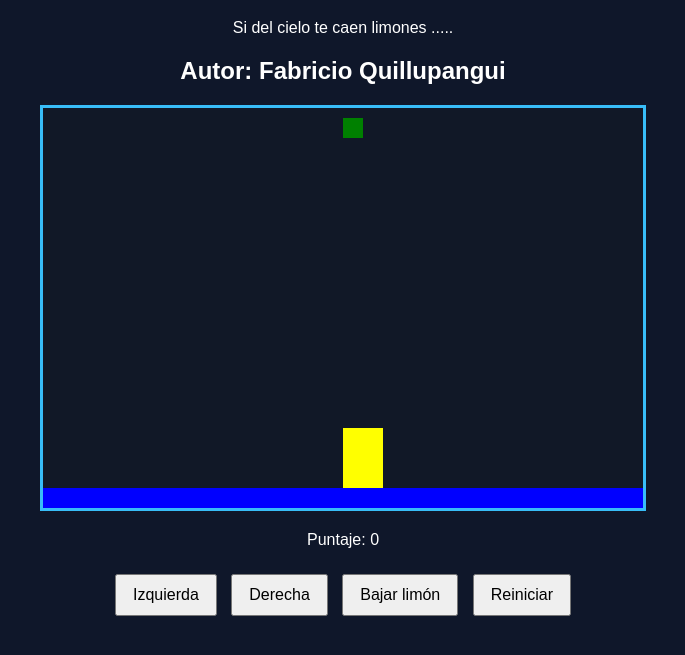
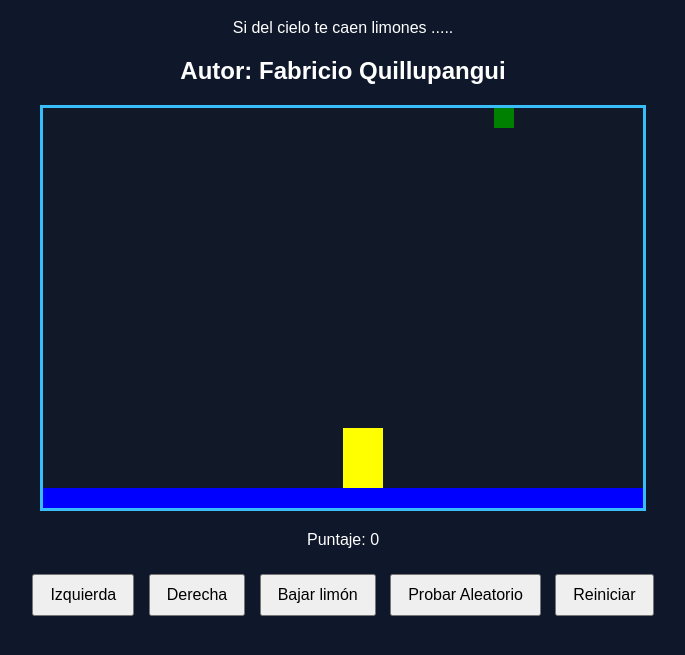
Before and after one commit to fabricioquillupangui1/juego_limones, a plain HTML site: page limones.html in a window 1280 px wide. Shown: the part 81-736 px from the top of the page, without its empty margins (297-982 px from the left). Drawn offline with Linux system fonts and the light colour scheme.

Commit message:
posicion aleatorio del limon

```diff
--- a/limones.html
+++ b/limones.html
@@ -3,7 +3,7 @@
 <head>
   <title>Caza Estrellas</title>
  <link rel="stylesheet" href="limones.css"/>
-
+   <script src="utils.js"></script>
 </head>
 <body onload="iniciar()">
   <div class="contenedor">
@@ -18,9 +18,11 @@
       <button onclick="moverIzquierda()">Izquierda</button>
       <button onclick="moverDerecha()"> Derecha</button>
       <button onclick="bajarLimon()">Bajar limón</button>
+      <button onclick="probarAleatorio()">Probar Aleatorio</button>
       <button>Reiniciar</button>
     </div>
   </div>
   <script src="limones.js"></script>
+
 </body>
 </html>
--- a/limones.js
+++ b/limones.js
@@ -12,8 +12,7 @@ let limonY=0;
 function iniciar(){
     dibujarSuelo();
     dibujarPersonaje();
-    dibujarLimon();
-    bajarLimon();
+    aparecerLimon();
 }
 function dibujarSuelo(){
     ctx.fillStyle="blue";
@@ -56,12 +55,27 @@ function dibujarLimon(){
 function bajarLimon(){
 limonY = limonY +10;
 actualizarPantalla();
+detectarColision();
 }
 
 function detectarColision (){
-    if(limonX + ANCHO_LIMON>personajeX && limonX<personajeX + ANCHO_PERSONAJE &&
-        limonY + ALTURA_LIMON>personajeY && limonY<personajeY + ALTURA_PERSONAJE
+    if(limonX + ANCHO_LIMON>personajeX &&
+        limonX<personajeX + ANCHO_PERSONAJE &&
+        limonY + ALTURA_LIMON>personajeY &&
+        limonY<personajeY + ALTURA_PERSONAJE
     ){
-alert("Atrapado!!");
+        //alert("ATRAPADO!!");
+aparecerLimon();
     }
 }
+
+function probarAleatorio(){
+    let aleatorio=generarAleatorio(10,80);
+    console.log(aleatorio);
+}
+
+function aparecerLimon(){
+limonX=generarAleatorio(0,canvas.width-ANCHO_LIMON);
+limonY=0;
+actualizarPantalla();
+}
--- /dev/null
+++ b/utils.js
@@ -0,0 +1,7 @@
+function generarAleatorio(min,max){
+    let random=Math.random(); //0-1
+    let numero=random*(max - min); //0-max
+    let numeroEntero = Math.ceil(numero);
+    numeroEntero = numeroEntero + min;
+    return numeroEntero;
+}
```
